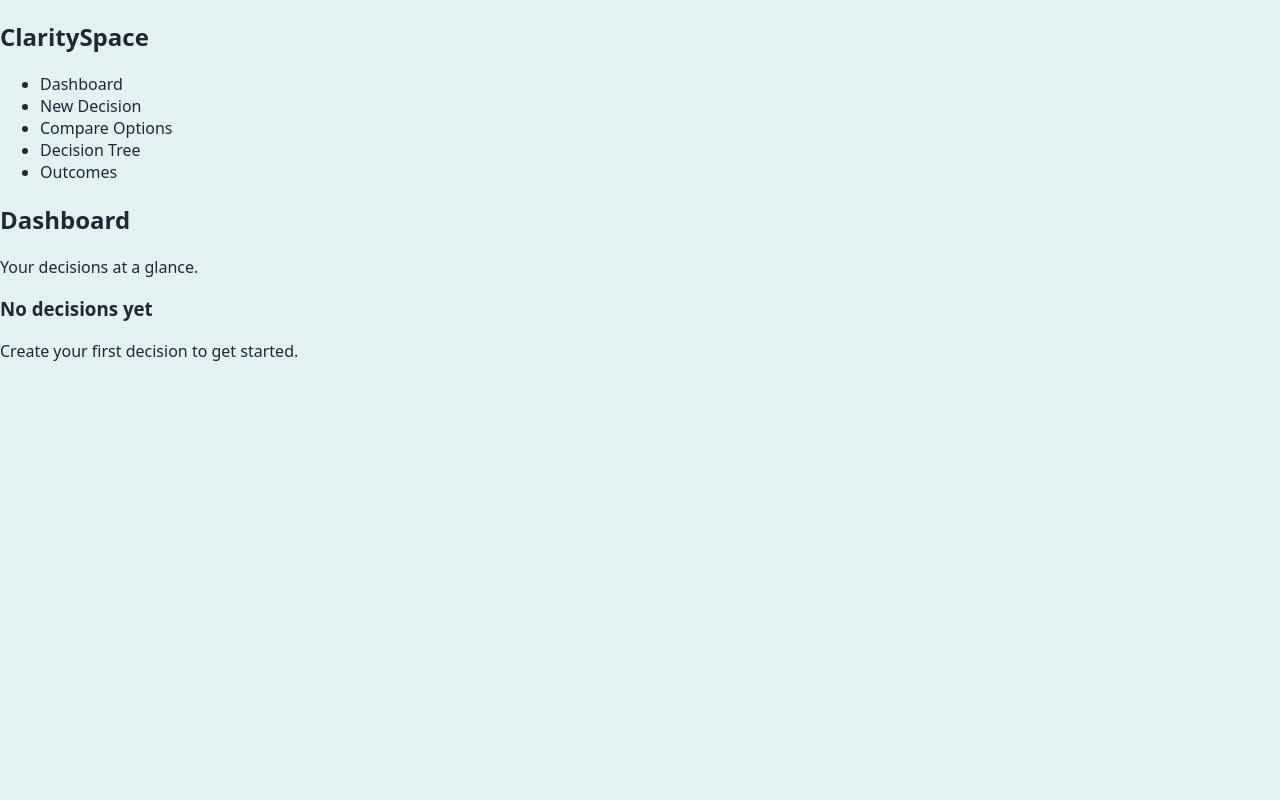
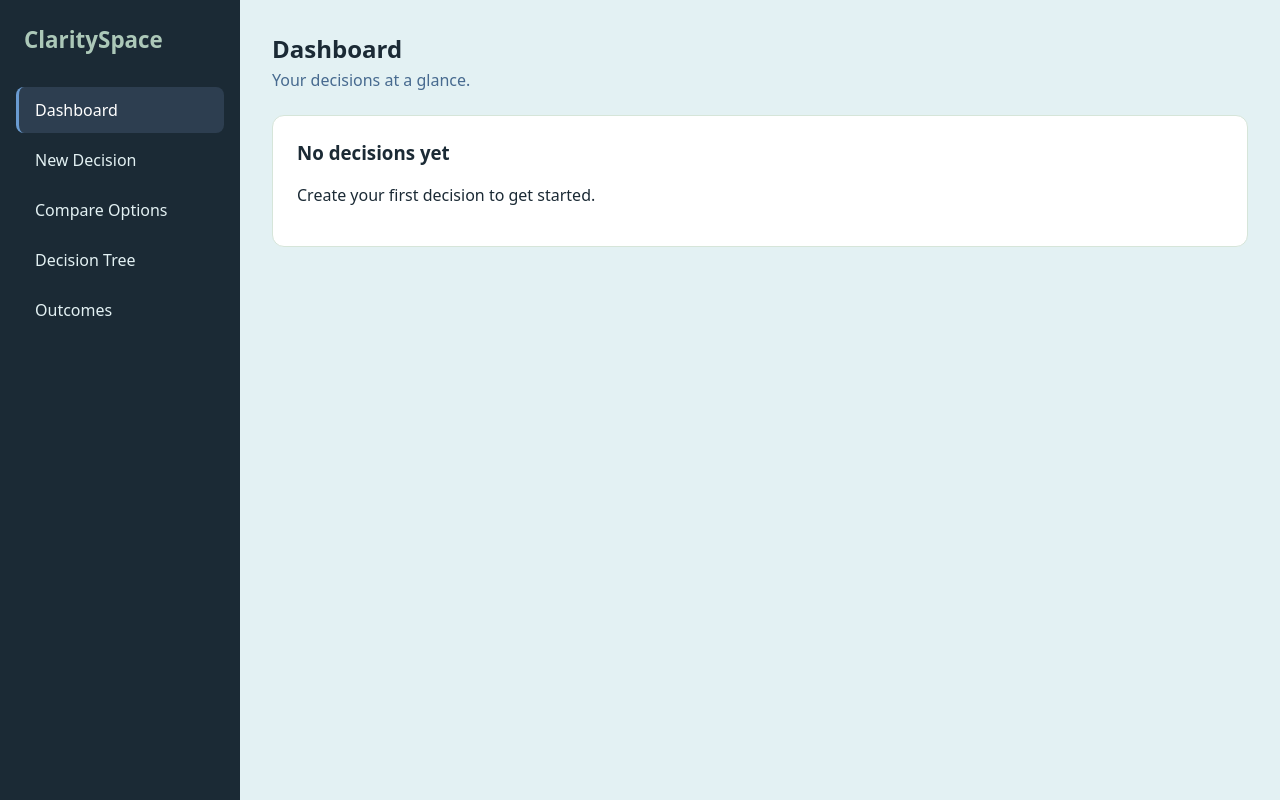
Before and after one commit to sonalstack330/ClaritySpace, a React app in the folder frontend/: page / in a window 1280 px wide. Built offline with nearby package versions, Linux system fonts and the light colour scheme; the HTML template or start-up script is replaced by a standard one.

Commit message:
Add layout styles for sidebar and cards

```diff
--- a/frontend/src/App.css
+++ b/frontend/src/App.css
@@ -1,184 +1,71 @@
-.counter {
-  font-size: 16px;
-  padding: 5px 10px;
-  border-radius: 5px;
-  color: var(--accent);
-  background: var(--accent-bg);
-  border: 2px solid transparent;
-  transition: border-color 0.3s;
-  margin-bottom: 24px;
-
-  &:hover {
-    border-color: var(--accent-border);
-  }
-  &:focus-visible {
-    outline: 2px solid var(--accent);
-    outline-offset: 2px;
-  }
+/* Page layout: sidebar on the left, content on the right */
+.app {
+  display: flex;
+  min-height: 100vh;
 }
 
-.hero {
-  position: relative;
-
-  .base,
-  .framework,
-  .vite {
-    inset-inline: 0;
-    margin: 0 auto;
+/* Sidebar */
+.sidebar {
+  width: 240px;
+  background-color: var(--color-sidebar);
+  color: var(--mist);
+  padding: 1.5rem 1rem;
+  flex-shrink: 0;
 }
 
-  .base {
-    width: 170px;
-    position: relative;
-    z-index: 0;
+.logo {
+  font-size: 1.4rem;
+  margin: 0 0 2rem 0.5rem;
+  color: var(--sage);
 }
 
-  .framework,
-  .vite {
-    position: absolute;
+.nav-list {
+  list-style: none;
+  margin: 0;
+  padding: 0;
 }
 
-  .framework {
-    z-index: 1;
-    top: 34px;
-    height: 28px;
-    transform: perspective(2000px) rotateZ(300deg) rotateX(44deg) rotateY(39deg)
-      scale(1.4);
+.nav-item {
+  padding: 0.75rem 1rem;
+  margin-bottom: 0.25rem;
+  border-radius: 8px;
+  border-left: 3px solid transparent;
+  cursor: pointer;
 }
 
-  .vite {
-    z-index: 0;
-    top: 107px;
-    height: 26px;
-    width: auto;
-    transform: perspective(2000px) rotateZ(300deg) rotateX(40deg) rotateY(39deg)
-      scale(0.8);
-  }
+.nav-item:hover {
+  background-color: var(--slate);
 }
 
-#center {
-  display: flex;
-  flex-direction: column;
-  gap: 25px;
-  place-content: center;
-  place-items: center;
-  flex-grow: 1;
-
-  @media (max-width: 1024px) {
-    padding: 32px 20px 24px;
-    gap: 18px;
-  }
+.nav-item.active {
+  background-color: var(--slate);
+  border-left-color: var(--color-accent);
+  color: #ffffff;
 }
 
-#next-steps {
-  display: flex;
-  border-top: 1px solid var(--border);
-  text-align: left;
-
-  & > div {
-    flex: 1 1 0;
-    padding: 32px;
-    @media (max-width: 1024px) {
-      padding: 24px 20px;
-    }
+/* Main content area */
+.main {
+  flex: 1;
+  padding: 2rem;
 }
 
-  .icon {
-    margin-bottom: 16px;
-    width: 22px;
-    height: 22px;
+.page-header h2 {
+  margin: 0 0 0.25rem 0;
 }
 
-  @media (max-width: 1024px) {
-    flex-direction: column;
-    text-align: center;
-  }
+.page-header p {
+  margin: 0 0 1.5rem 0;
+  color: var(--color-text-muted);
 }
 
-#docs {
-  border-right: 1px solid var(--border);
-
-  @media (max-width: 1024px) {
-    border-right: none;
-    border-bottom: 1px solid var(--border);
-  }
+/* Card: a white box we'll reuse all over the app */
+.card {
+  background-color: var(--color-surface);
+  border: 1px solid var(--color-border);
+  border-radius: 12px;
+  padding: 1.5rem;
 }
 
-#next-steps ul {
-  list-style: none;
-  padding: 0;
-  display: flex;
-  gap: 8px;
-  margin: 32px 0 0;
-
-  .logo {
-    height: 18px;
+.card h3 {
+  margin-top: 0;
 }
-
-  a {
-    color: var(--text-h);
-    font-size: 16px;
-    border-radius: 6px;
-    background: var(--social-bg);
-    display: flex;
-    padding: 6px 12px;
-    align-items: center;
-    gap: 8px;
-    text-decoration: none;
-    transition: box-shadow 0.3s;
-
-    &:hover {
-      box-shadow: var(--shadow);
-    }
-    .button-icon {
-      height: 18px;
-      width: 18px;
-    }
-  }
-
-  @media (max-width: 1024px) {
-    margin-top: 20px;
-    flex-wrap: wrap;
-    justify-content: center;
-
-    li {
-      flex: 1 1 calc(50% - 8px);
-    }
-
-    a {
-      width: 100%;
-      justify-content: center;
-      box-sizing: border-box;
-    }
-  }
-}
-
-#spacer {
-  height: 88px;
-  border-top: 1px solid var(--border);
-  @media (max-width: 1024px) {
-    height: 48px;
-  }
-}
-
-.ticks {
-  position: relative;
-  width: 100%;
-
-  &::before,
-  &::after {
-    content: '';
-    position: absolute;
-    top: -4.5px;
-    border: 5px solid transparent;
-  }
-
-  &::before {
-    left: 0;
-    border-left-color: var(--border);
-  }
-  &::after {
-    right: 0;
-    border-right-color: var(--border);
-  }
-}
```
Lines whose indentation alone changed are shown as unchanged.
